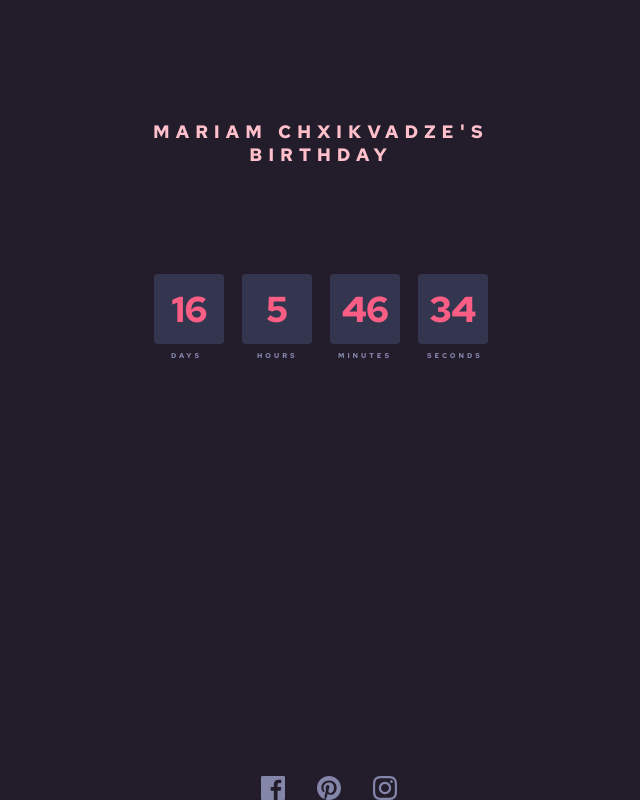
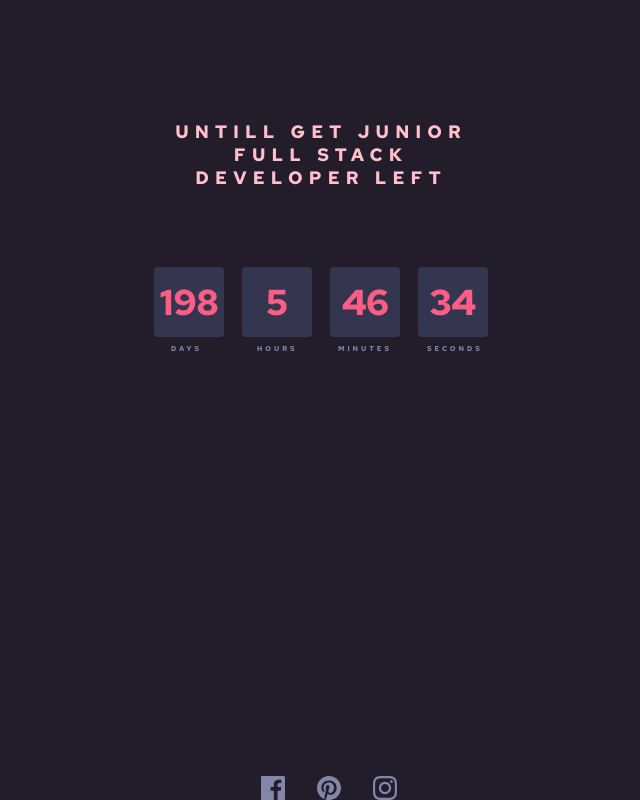
Before and after one commit to Aleksandre12345/HW19, a plain HTML site: page index.html in a window 1280 px wide. Shown: the whole page, without its empty margins (319-959 px from the left). Drawn offline with Linux system fonts and the light colour scheme.

Commit message:
second commit

```diff
--- a/index.html
+++ b/index.html
@@ -9,7 +9,7 @@
 </head>
 <body>
     <header>
-        <h1>Mariam Chxikvadze's birthday</h1>
+        <h1>Untill Get Junior Full Stack Developer Left</h1>
     </header>
     <div class="container">
         <div class="divboxes">
--- a/java.js
+++ b/java.js
@@ -1,4 +1,4 @@
-let countDownDate = new Date ("Dec 12, 2023 00:00:00").getTime();
+let countDownDate = new Date ("June 11, 2024 00:00:00").getTime();
 let x = setInterval(function() {
     let now = new Date().getTime();
     var distance = countDownDate - now;
--- a/responsive.css
+++ b/responsive.css
@@ -2,7 +2,7 @@
 
     h1 {
         width: 439px;
-        color: white;
+        color: pink;
         font-size: 22px;
         font-family: 'Red Hat Text';
         font-weight: 700;
--- a/style.css
+++ b/style.css
@@ -36,7 +36,7 @@ h1 {
 .container {
     display: flex;
     flex-direction: column;
-    margin-top: 60px;
+    margin-top: 30px;
 }
 .divboxes {
     display: flex;
```
